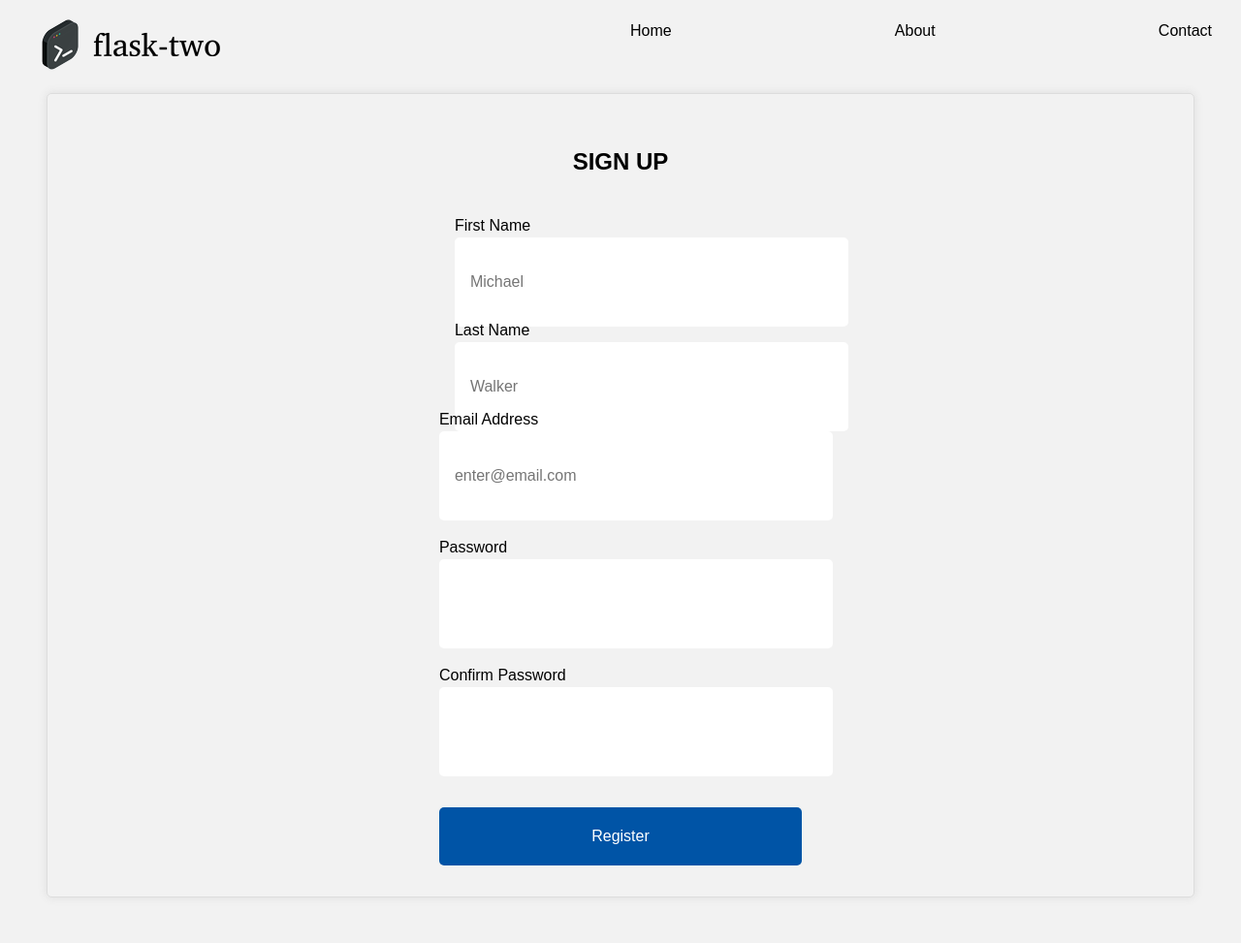
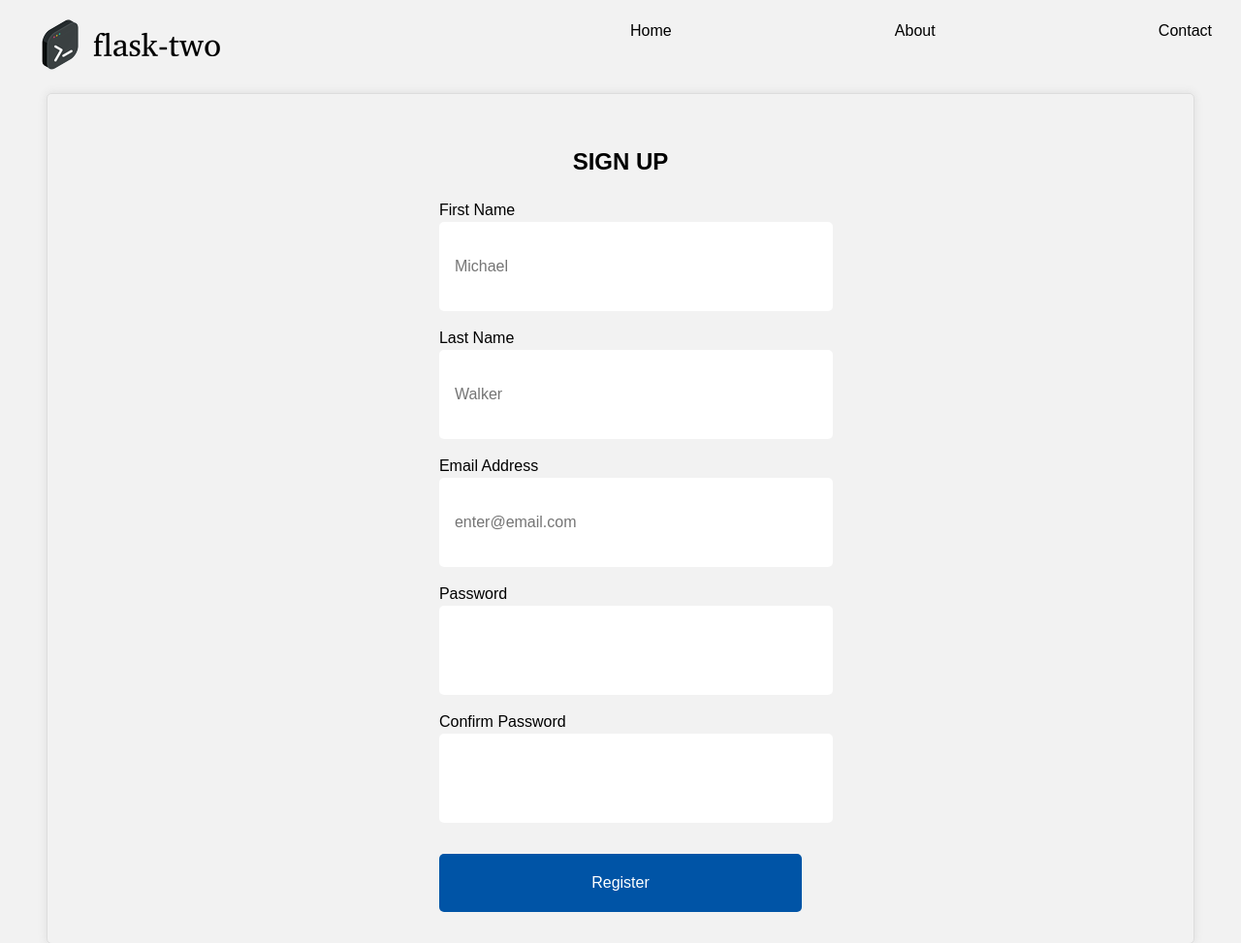
Before and after one commit to michaelwalkerfl/flask-three, a Flask app: template webapp/templates/registration.jinja2 in a window 1280 px wide. Shown: the top 973 px of the page at 97% size. Before the commit the page ends 926 px from the top, so only its background shows below. Run offline with Flask 3, Linux system fonts and the light colour scheme; the template is opened without the code that fills it: values that come from a table or form of the project are taken from there, others are empty.

Commit message:
fix: registration input.

```diff
--- a/webapp/templates/registration.jinja2
+++ b/webapp/templates/registration.jinja2
@@ -35,7 +35,7 @@
 <form method="POST" action="/dashboard/registration">
     {{ form.csrf_token }}
 
-    <div class="first-name-input">
+    <div class="">
         <label for="{{ form.first_name.id }}">{{ form.first_name.label }}</label>
         {{ form.first_name(placeholder='Michael', class='first-name-input') }}
         {% if form.first_name.errors %}
@@ -47,7 +47,7 @@
         {% endif %}
     </div>
 
-    <div class="last-name-input">
+    <div class="">
         <label for="{{ form.last_name.id }}">{{ form.last_name.label }}</label>
         {{ form.last_name(placeholder='Walker', class='last-name-input') }}
         {% if form.last_name.errors %}
@@ -99,6 +99,7 @@
     <div class="submit-button">
         {{ form.submit }}
     </div>
+
 </form>
 </div>
 </section>
```
